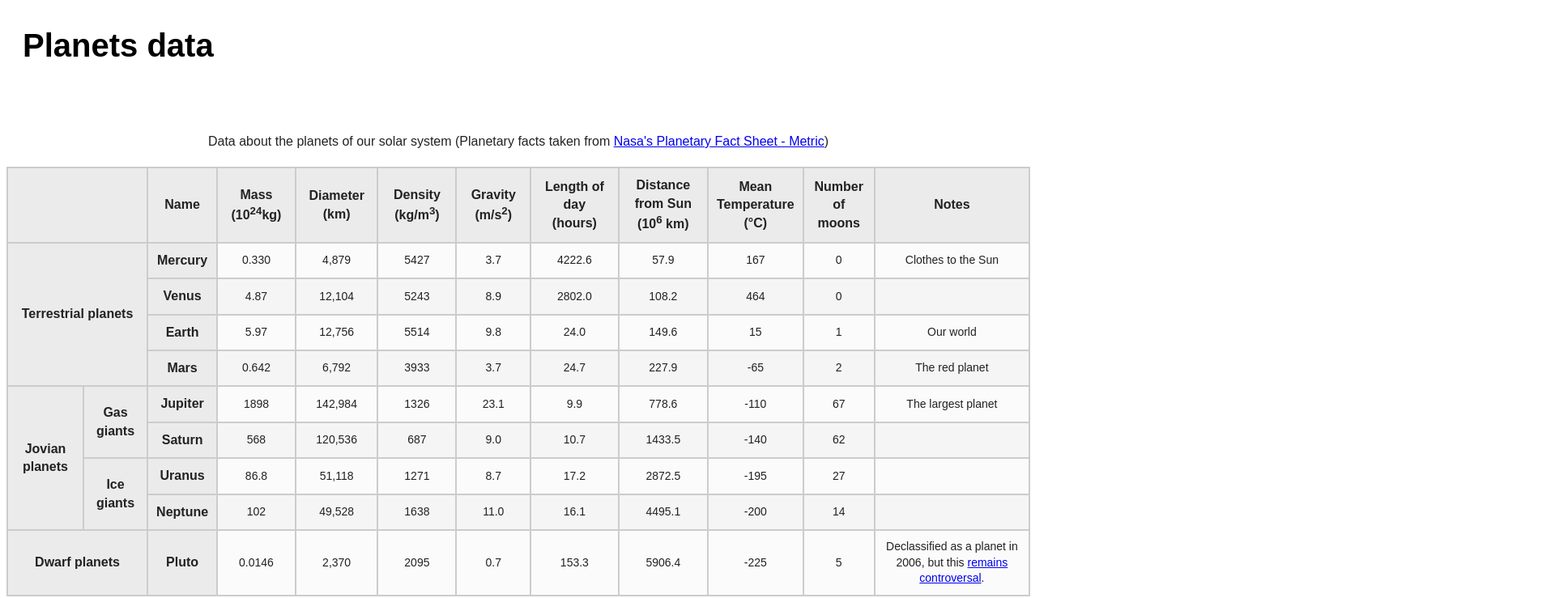
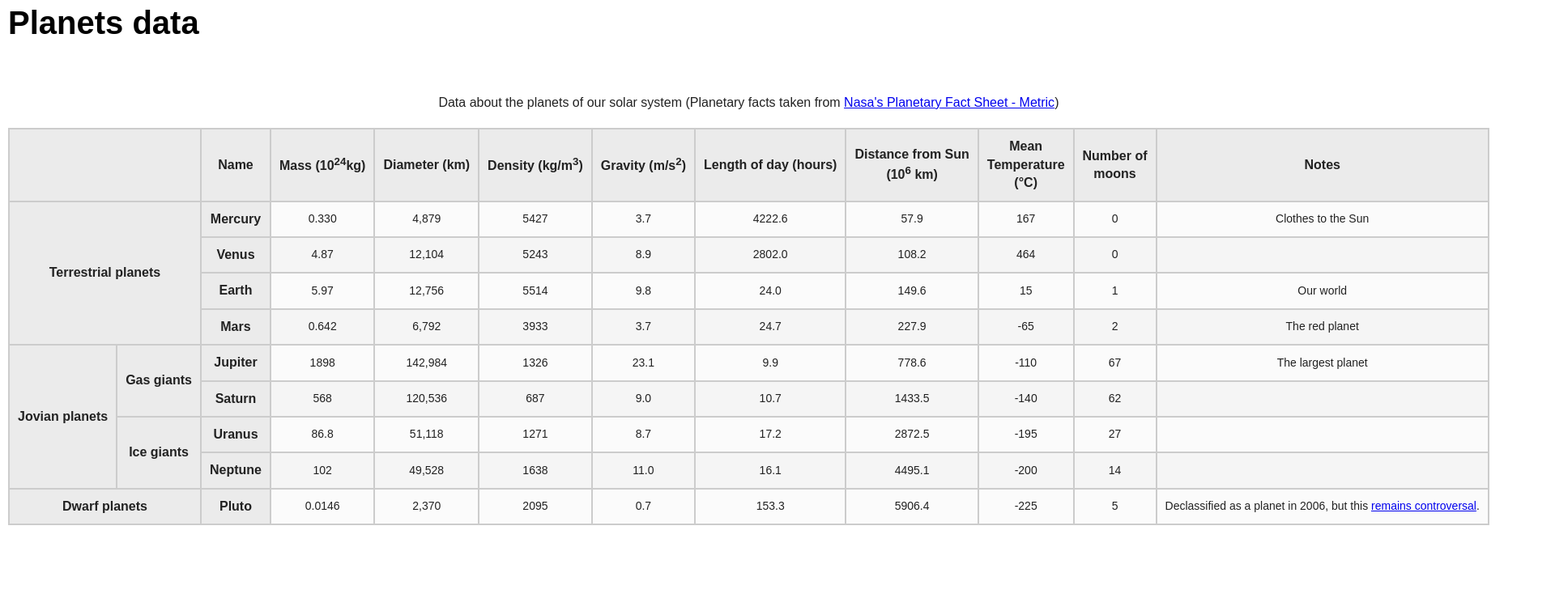
Before and after one commit to lisacurly/planet_table, a plain HTML site: page index.html in a window 1280 px wide. Shown: the top 739 px of the page at 81% size, 1920 px wide, since content can reach past the window. Drawn offline with Linux system fonts and the light colour scheme.

Commit message:
added padding 10px to container

```diff
--- a/style.css
+++ b/style.css
@@ -1,16 +1,25 @@
 * {
   box-sizing: border-box;
+  margin: 0;
+  padding: 0;
 }
 
+/* body {
+  width: 100%;
+} */
+
 .container {
-  max-width: 2090px;
+  width: 2090px;
+  /* width: 100vh; */
+  padding-inline-start: 10px;
+  padding-inline-end: 10px;
   margin-inline-start: auto;
   margin-inline-end: auto;
 }
 
 caption {
   font-size: 16px;
-  margin: 20px;
+  margin-block-end: 20px;
   color: rgb(34, 34, 34);
 }
 
```
